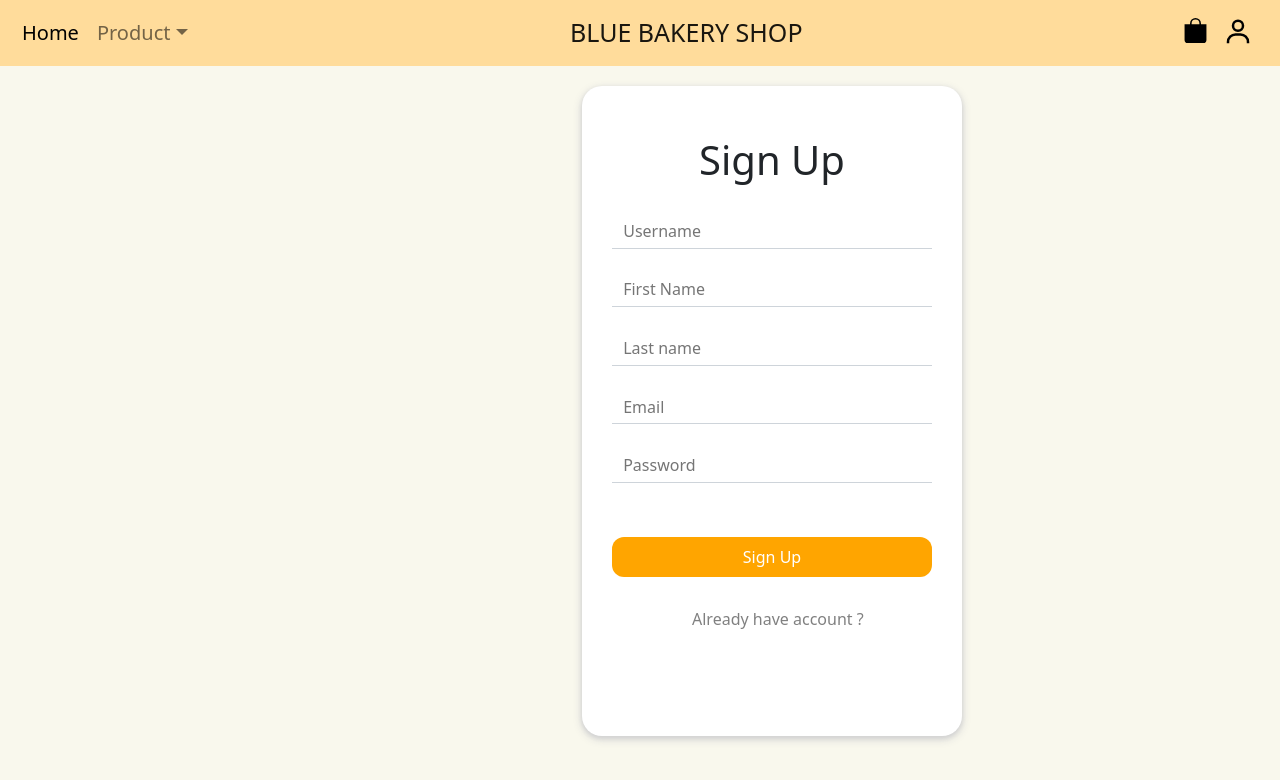
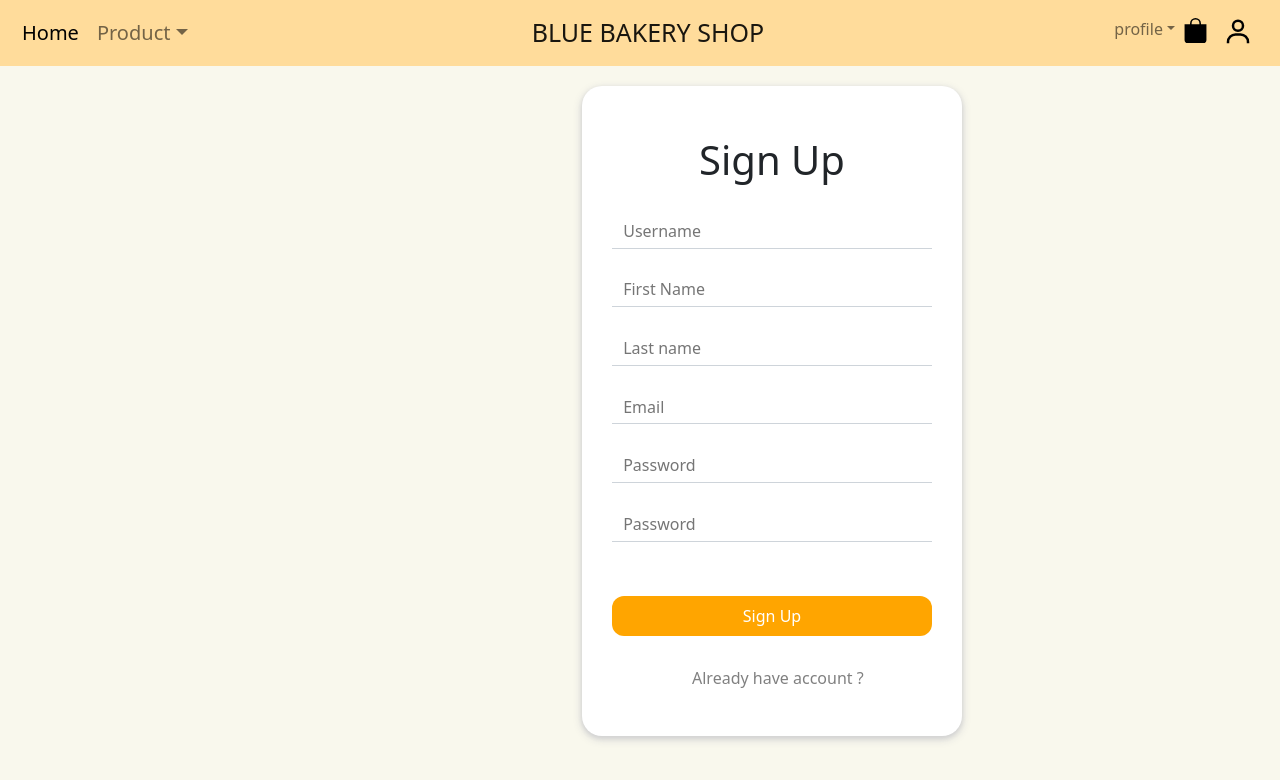
Before and after one commit to BlueAlisz/M8_project, a React (Create React App) app in the folder frontend/: page /sign-in in a window 1280 px wide. Shown: the top 780 px of the page. Built offline with nearby package versions, Linux system fonts and the light colour scheme.

Commit message:
check password

```diff
--- a/frontend/src/detail/Detail.js
+++ b/frontend/src/detail/Detail.js
@@ -39,7 +39,7 @@ function Detail({ className }) {
       }
     }).then((response) => {
       console.log(response);
-
+      alert('Add to bag')
     });
 
     };
--- a/frontend/src/features/Navbar.js
+++ b/frontend/src/features/Navbar.js
@@ -33,6 +33,17 @@ function Navbar({ className }) {
                 <RBNavbar.Brand href="/" className="brand">BLUE BAKERY SHOP</RBNavbar.Brand>
                 </Nav>
                 <Nav>
+                    <NavDropdown title="profile">
+                        <LinkContainer to={`/products/dry-food`}>
+                            <NavDropdown.Item >Profile </NavDropdown.Item>
+                        </LinkContainer>
+                        <LinkContainer to={`/products/fresh-food`}>
+                            <NavDropdown.Item >Receipt </NavDropdown.Item>
+                        </LinkContainer>
+                        <LinkContainer to={`/products/home-user`}>
+                            <NavDropdown.Item >Logout </NavDropdown.Item>
+                        </LinkContainer>
+                    </NavDropdown>
                     <NavLink to="/bag" className="icon-btn" activeClassName="active" >
                         <BsFillBagFill size={25} color={"black"} />
                     </NavLink>
--- a/frontend/src/user/Register.js
+++ b/frontend/src/user/Register.js
@@ -10,10 +10,14 @@ function Register({ className }) {
   const [firstname, setFirstname] = useState("");
   const [lastname, setLastname] = useState("");
   const [password, setPassword] = useState("");
+  const [checkPs, setCheckPs] = useState("");
   const [email, setEmail] = useState("");
 
   const addUser = (event) => {
     event.preventDefault();
+    if( password !== checkPs){
+      alert("Password dont't match")
+    }else{
     axios.post('http://localhost:8080/sign-up', {
       username: username,
       email: email,
@@ -24,7 +28,7 @@ function Register({ className }) {
       console.log(response);
 
     });
-
+    }
   };
 
 
@@ -78,7 +82,6 @@ function Register({ className }) {
             </div>
 
             <div className=" input-group">
-
               <input
                 name="password"
                 type="password"
@@ -88,16 +91,15 @@ function Register({ className }) {
               />
             </div>
 
-            {/* <div className=" input-group">
-
+            <div className=" input-group">
               <input
                 name="password"
                 type="password"
                 id="password"
-                onChange={(event) => setPassword(event.target.value)}
+                onChange={(event) => setCheckPs(event.target.value)}
                 placeholder="Password"
               />
-            </div> */}
+            </div>
 
             <div className="btnSignup">
               <button onClick={addUser}>Sign Up</button>
```
